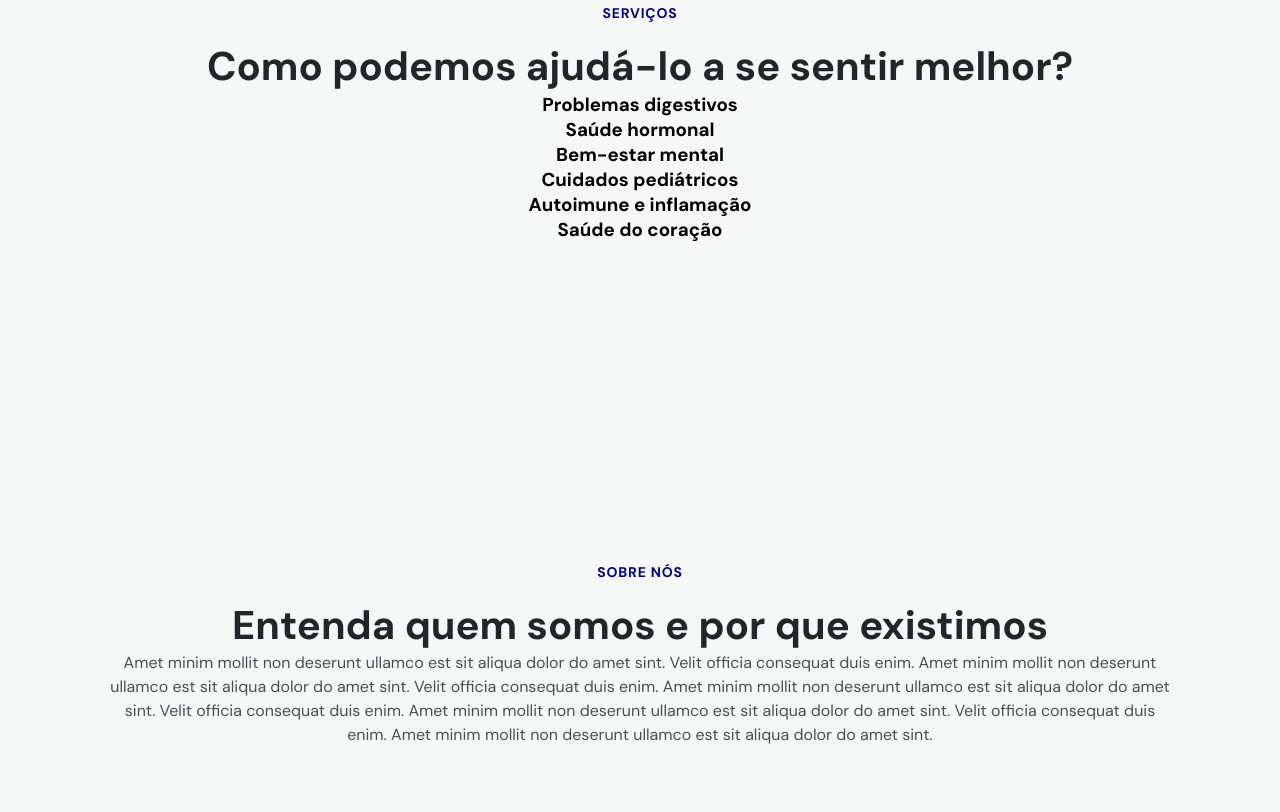
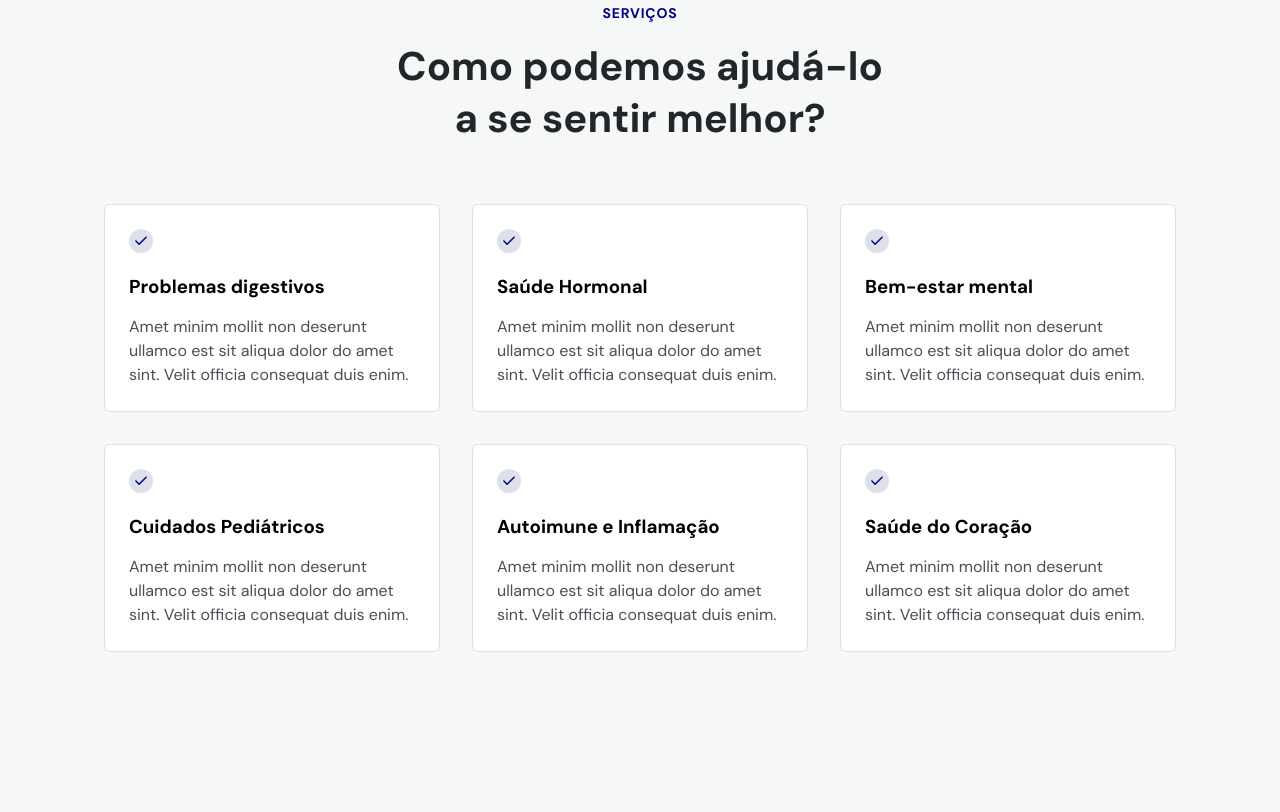
Before and after one commit to gabrielOliv1/Atividade_1_Mario, a plain HTML site: page index.html in a window 1280 px wide. Shown: the part 988-1800 px from the top of the page. Drawn offline with nearby package versions, Linux system fonts and the light colour scheme.

Commit message:
gvdgwayudgvauyid

```diff
--- a/index.html
+++ b/index.html
@@ -223,30 +223,157 @@
           <h4>Serviços</h4>
           <h2>Como podemos ajudá-lo a se sentir melhor?</h2>
         </header>
+
         <div class="content">
           <div class="cards">
             <div class="card">
+              <svg
+                width="24"
+                height="24"
+                viewBox="0 0 24 24"
+                fill="none"
+                xmlns="http://www.w3.org/2000/svg"
+              >
+                <circle cx="12" cy="12" r="12" fill="#DCE9E2" />
+                <path
+                  d="M17.091 8.18182L10.091 15.1818L6.90918 12"
+                  stroke="#00856F"
+                  stroke-width="1.5"
+                  stroke-linecap="round"
+                  stroke-linejoin="round"
+                />
+              </svg>
               <h3>Problemas digestivos</h3>
+              <p>
+                Amet minim mollit non deserunt ullamco est sit aliqua dolor do
+                amet sint. Velit officia consequat duis enim.
+              </p>
             </div>
+
             <div class="card">
-              <h3>Saúde hormonal</h3>
+              <svg
+                width="24"
+                height="24"
+                viewBox="0 0 24 24"
+                fill="none"
+                xmlns="http://www.w3.org/2000/svg"
+              >
+                <circle cx="12" cy="12" r="12" fill="#DCE9E2" />
+                <path
+                  d="M17.091 8.18182L10.091 15.1818L6.90918 12"
+                  stroke="#00856F"
+                  stroke-width="1.5"
+                  stroke-linecap="round"
+                  stroke-linejoin="round"
+                />
+              </svg>
+              <h3>Saúde Hormonal</h3>
+              <p>
+                Amet minim mollit non deserunt ullamco est sit aliqua dolor do
+                amet sint. Velit officia consequat duis enim.
+              </p>
             </div>
+
             <div class="card">
+              <svg
+                width="24"
+                height="24"
+                viewBox="0 0 24 24"
+                fill="none"
+                xmlns="http://www.w3.org/2000/svg"
+              >
+                <circle cx="12" cy="12" r="12" fill="#DCE9E2" />
+                <path
+                  d="M17.091 8.18182L10.091 15.1818L6.90918 12"
+                  stroke="#00856F"
+                  stroke-width="1.5"
+                  stroke-linecap="round"
+                  stroke-linejoin="round"
+                />
+              </svg>
               <h3>Bem-estar mental</h3>
+              <p>
+                Amet minim mollit non deserunt ullamco est sit aliqua dolor do
+                amet sint. Velit officia consequat duis enim.
+              </p>
             </div>
+
             <div class="card">
-              <h3>Cuidados pediátricos</h3>
+              <svg
+                width="24"
+                height="24"
+                viewBox="0 0 24 24"
+                fill="none"
+                xmlns="http://www.w3.org/2000/svg"
+              >
+                <circle cx="12" cy="12" r="12" fill="#DCE9E2" />
+                <path
+                  d="M17.091 8.18182L10.091 15.1818L6.90918 12"
+                  stroke="#00856F"
+                  stroke-width="1.5"
+                  stroke-linecap="round"
+                  stroke-linejoin="round"
+                />
+              </svg>
+              <h3>Cuidados Pediátricos</h3>
+              <p>
+                Amet minim mollit non deserunt ullamco est sit aliqua dolor do
+                amet sint. Velit officia consequat duis enim.
+              </p>
             </div>
+
             <div class="card">
-              <h3>Autoimune e inflamação</h3>
+              <svg
+                width="24"
+                height="24"
+                viewBox="0 0 24 24"
+                fill="none"
+                xmlns="http://www.w3.org/2000/svg"
+              >
+                <circle cx="12" cy="12" r="12" fill="#DCE9E2" />
+                <path
+                  d="M17.091 8.18182L10.091 15.1818L6.90918 12"
+                  stroke="#00856F"
+                  stroke-width="1.5"
+                  stroke-linecap="round"
+                  stroke-linejoin="round"
+                />
+              </svg>
+              <h3>Autoimune e Inflamação</h3>
+              <p>
+                Amet minim mollit non deserunt ullamco est sit aliqua dolor do
+                amet sint. Velit officia consequat duis enim.
+              </p>
             </div>
+
             <div class="card">
-              <h3>Saúde do coração</h3>
+              <svg
+                width="24"
+                height="24"
+                viewBox="0 0 24 24"
+                fill="none"
+                xmlns="http://www.w3.org/2000/svg"
+              >
+                <circle cx="12" cy="12" r="12" fill="#DCE9E2" />
+                <path
+                  d="M17.091 8.18182L10.091 15.1818L6.90918 12"
+                  stroke="#00856F"
+                  stroke-width="1.5"
+                  stroke-linecap="round"
+                  stroke-linejoin="round"
+                />
+              </svg>
+              <h3>Saúde do Coração</h3>
+              <p>
+                Amet minim mollit non deserunt ullamco est sit aliqua dolor do
+                amet sint. Velit officia consequat duis enim.
+              </p>
             </div>
           </div>
         </div>
       </div>
     </section>
+
     <section id="about">
       <div class="wrapper">
         <div class="col-a">
@@ -255,6 +382,7 @@
 
             <h2>Entenda quem somos e por que existimos</h2>
           </header>
+
           <div class="content">
             <p>
               Amet minim mollit non deserunt ullamco est sit aliqua dolor do
@@ -268,8 +396,12 @@
             </p>
           </div>
         </div>
+
         <div class="col-b">
-          <img src="/" alt="" />
+          <img
+            src="./assets/doutorFelizSegurandoUmaPranchetaComPacientes.png"
+            alt="Doutor feliz segurando uma prancheta com pacientes"
+          />
         </div>
       </div>
     </section>
--- a/style.css
+++ b/style.css
@@ -371,6 +371,45 @@ body.menu-expanded button path {
   margin: 0;
 }
 
+/* SERVICES =========================================================*/
+#services header h2 {
+  margin-bottom: 6rem;
+}
+
+#services .cards {
+  display: flex;
+  flex-direction: column;
+  gap: 3.2rem;
+}
+
+#services .card {
+  padding: 2.4rem;
+  text-align: left;
+
+  background-color: white;
+
+  border: 1px solid var(--brand-light);
+  border-radius: 0.6rem;
+}
+
+#services .card h3 {
+  margin: 1.6rem 0;
+}
+
+/* ABOUT =========================================================*/
+#about {
+  text-align: left;
+  background: var(--brand-beige);
+}
+
+#about header h2 {
+  margin-bottom: 2.4rem;
+}
+#about .content p {
+  margin-top: 2.4rem;
+  margin-bottom: 6rem;
+}
+
 /* RESPONSIVO =========================================================*/
 @media (min-width: 1024px) {
   /* GERAL =========================================================*/
@@ -572,4 +611,41 @@ body.menu-expanded button path {
   #home img {
     width: 42rem;
   }
+
+  /* SERVICES =========================================================*/
+  #services h2 {
+    width: 49rem;
+    margin-inline: auto;
+  }
+
+  #services .cards {
+    flex-direction: row;
+    flex-wrap: wrap;
+  }
+
+  #services .card {
+    width: 30%;
+    flex-grow: 1;
+  }
+
+  /* ABOUT =========================================================*/
+  #about .wrapper {
+    display: grid;
+    grid-template-columns: 48rem 1fr;
+    grid-template-areas: "B A";
+    column-gap: 6.7rem;
+  }
+
+  #about .col-a {
+    align-self: center;
+  }
+
+  #about .col-b {
+    align-self: center;
+    justify-self: center;
+  }
+
+  #about .content p {
+    margin-bottom: 0;
+  }
 }
```
